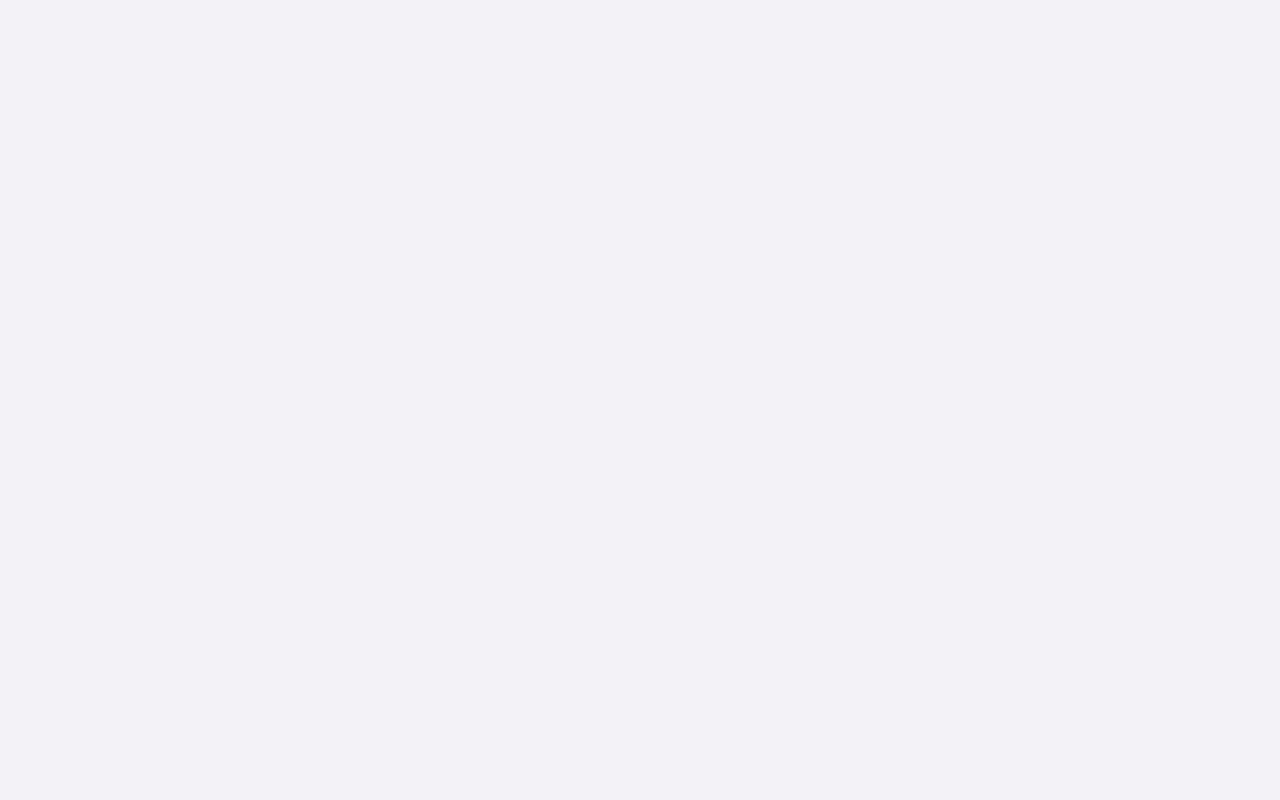
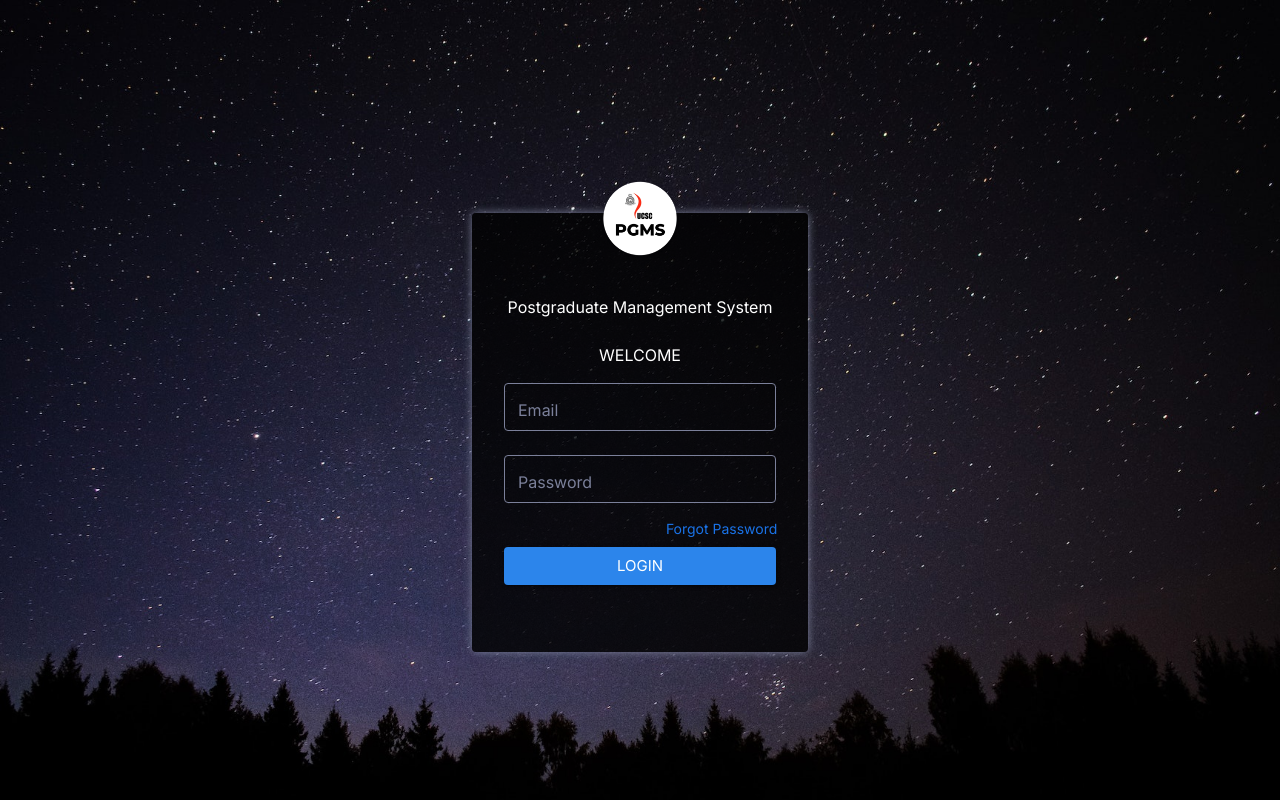
Before and after one commit to Uchiha-16/pgms, a React (Create React App) app in the folder client/: page / in a window 1280 px wide. Before the commit this address had no page. Built offline with nearby package versions, Linux system fonts and the light colour scheme.

Commit message:
login page

```diff
--- a/client/src/App.js
+++ b/client/src/App.js
@@ -3,7 +3,7 @@ import { BrowserRouter as Router } from 'react-router-dom';
 import { Routes, Route } from 'react-router';
 import Dashboard from './layouts/dashboard';
 import AddUser from './layouts/addUsers';
-
+import Login from './layouts/login';
 import Users from './layouts/users';
 
 function App() {
@@ -14,6 +14,7 @@ function App() {
           <Route path="/dashboard" element={<Dashboard/>} />
           <Route path="/addUsers" element={<AddUser/>} />
           <Route path="/users" element={<Users/>} />
+          <Route path="/" element={<Login/>} />
         </Routes>
       </div>
     </Router>
--- /dev/null
+++ b/client/src/layouts/login.jsx
@@ -0,0 +1,124 @@
+import React from 'react';
+import { Box, Container, Paper, Typography, TextField, Button } from '@mui/material';
+import { createTheme, ThemeProvider } from '@mui/material/styles';
+import backgroundImg from '../assets/images/login_background.jpg'; // Replace with the path to your background image
+import logoImg from '../assets/images/logo.png'; // Replace with the path to your logo image
+
+const theme = createTheme({
+  typography: {
+    fontFamily: 'Inter, sans-serif', // Set the font family to "Inter"
+  },
+});
+
+const LoginPage = () => {
+  return (
+    <ThemeProvider theme={theme}>
+      <Box
+        sx={{
+          backgroundImage: `url(${backgroundImg})`,
+          backgroundSize: 'cover',
+          backgroundPosition: 'center',
+          minHeight: '100vh',
+          display: 'flex',
+          justifyContent: 'center',
+          alignItems: 'center',
+        }}
+      >
+        <Container maxWidth="xs" sx={{ height: '375px', width: '30%' }}>
+          <Paper
+            sx={{
+              padding: 4,
+              textAlign: 'center',
+              backgroundColor: `rgba(0, 0, 0, ${0.8})`, // Set the background color with transparency
+              boxShadow: '0px 0px 8px #7B809A', // Silver outline
+              height: '100%',
+              display: 'flex',
+              flexDirection: 'column',
+              justifyContent: 'center',
+            }}
+          >
+            <Box sx={{ position: 'relative', marginBottom: 2 }}>
+              <img
+                src={logoImg}
+                alt="Logo"
+                style={{
+                  width: '80px', // Adjust the size of the logo as needed
+                  height: '80px', // Adjust the size of the logo as needed
+                  borderRadius: '50%',
+                  position: 'absolute',
+                  top: '-100px', // Move the logo higher up by increasing the negative value
+                  left: 'calc(50% - 40px)',
+                }}
+              />
+            </Box>
+            <Typography color={'white'}>
+              <div>Postgraduate Management System</div>
+              <br />
+
+              WELCOME
+            </Typography>
+            <TextField
+              label="Email"
+              type="email"
+              margin="normal"
+              variant="outlined"
+              sx={{
+                '& .MuiOutlinedInput-notchedOutline': {
+                  borderColor: '#7B809A', // Silver outline for text field
+                },
+                '& input': {
+                  height: '15px', // Adjust the height as needed
+                  width: '100%',
+                  color: '#7B809A', // Adjust the width as needed
+                },
+                '& .MuiInputLabel-root': {
+                  color: '#7B809A', // Set the color of the label
+                },
+                fontFamily: 'Inter, sans-serif', // Set the font family to "Inter"
+              }}
+            />
+            <TextField
+              label="Password"
+              type="password"
+              margin="normal"
+              variant="outlined"
+              sx={{
+                '& .MuiOutlinedInput-notchedOutline': {
+                  borderColor: '#7B809A', // Silver outline for text field
+                },
+                '& input': {
+                  height: '15px', // Adjust the height as needed
+                  width: '100%',
+                  color: '#7B809A', // Adjust the width as needed
+                },
+                '& .MuiInputLabel-root': {
+                  color: '#7B809A', // Set the color of the label
+                },
+                fontFamily: 'Inter, sans-serif', // Set the font family to "Inter"
+              }}
+            />
+            <Button
+              variant="text"
+              color="primary"
+              sx={{
+                width: '100%', // Make the button take the full width
+                marginLeft: '30%', // Move the button to the right
+                marginRight: '0', // No margin on the right side
+                textTransform: 'none', // Disable capitalization of the button text
+                color: '#1A73E8', // Fill color for the button text
+                fontFamily: 'Inter, sans-serif', // Set the font family to "Inter"
+              }}
+            >
+              Forgot Password
+            </Button>
+            <Button variant="contained" color="primary" fullWidth sx={{ backgroundColor: '#2C85EB', fontFamily: 'Inter, sans-serif', fontSize: '15px', fontWeight: 'regular' }}>
+              login
+            </Button>
+          </Paper>
+        </Container>
+      </Box>
+    </ThemeProvider>
+  );
+};
+
+export default LoginPage;
```
Also changed, not shown: client/src/assets/images/login_background.jpg (added), client/src/logo.jpg (added).
